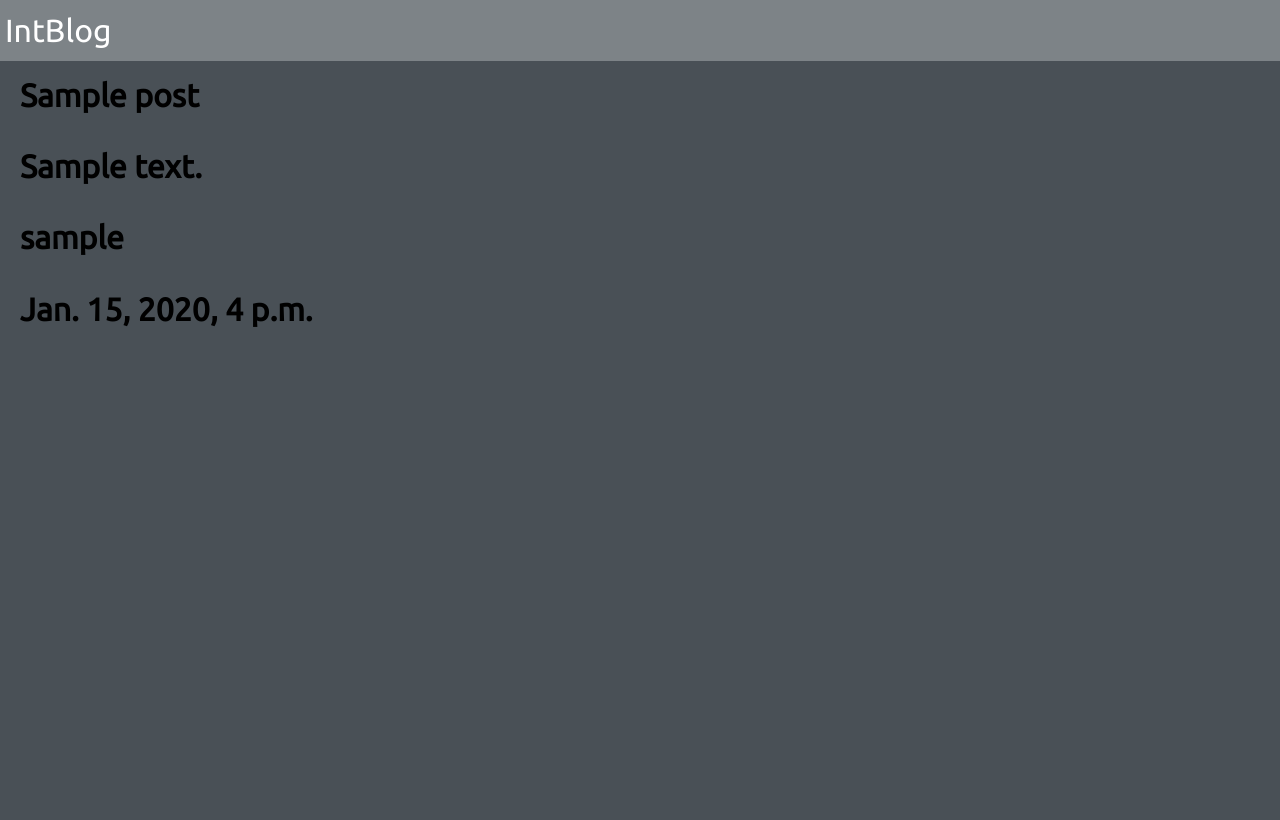
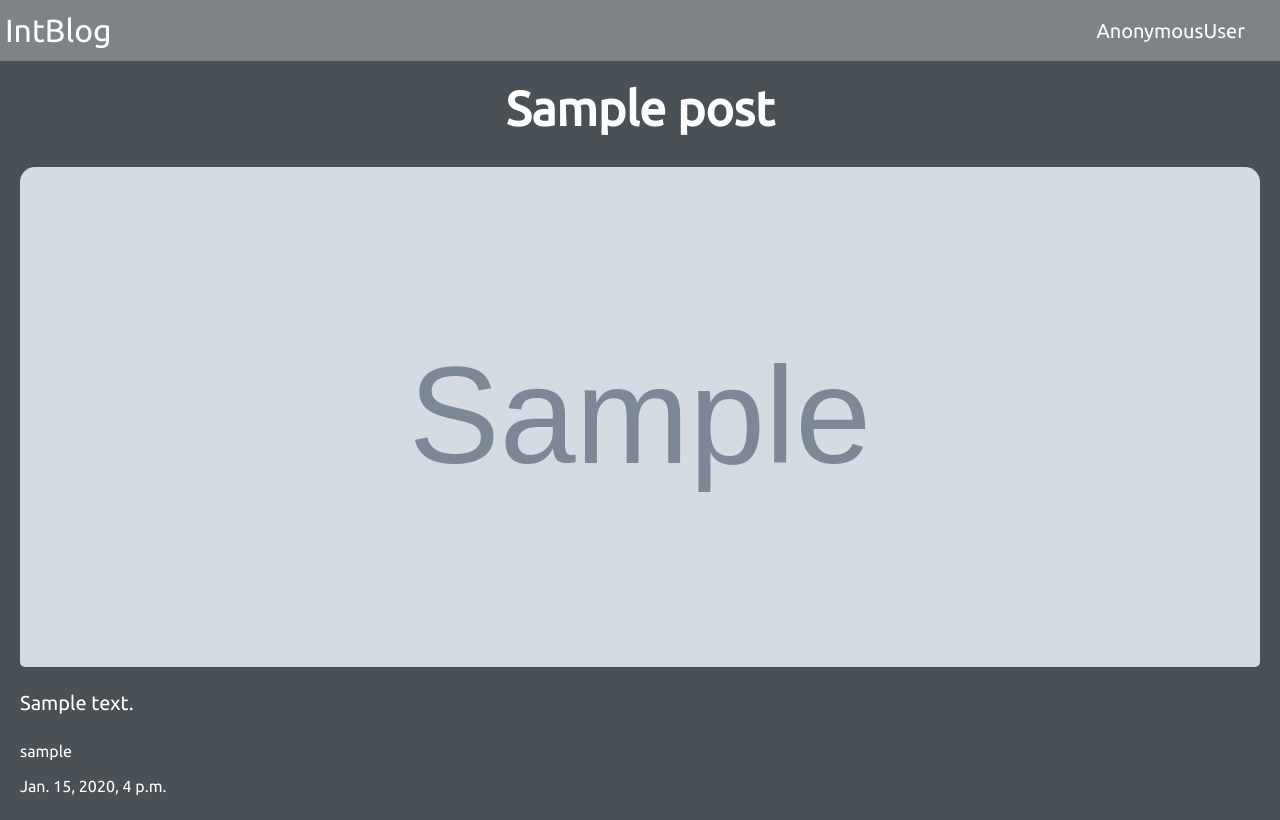
Before and after one commit to Revy1664/interestingBlog, a Django app: page /posts/1 in a window 1280 px wide. Before the commit the page ends 327 px from the top, so only its background shows below. Run offline with Django 5.2, Linux system fonts and the light colour scheme; tables that the repository leaves empty hold one stand-in row (values such as "Sample post"); grey boxes marked "Sample" are stand-in pictures.

Commit message:
added styles to detail page, change the update view. Now only author can update his posts

```diff
--- a/mysite/apps/blog/forms.py
+++ b/mysite/apps/blog/forms.py
@@ -7,11 +7,11 @@ class CreatePostForm(forms.ModelForm):
 
 	class Meta:
 		model = Post
-		fields = ["title", "text"]
+		fields = ["title", "text", "image"]
 
 
 class UpdatePostForm(forms.ModelForm):
 
 	class Meta:
 		model = Post
-		fields = ["title", "text"]
+		fields = ["title", "text", "image"]
--- a/mysite/apps/blog/static/css/blog_styles.css
+++ b/mysite/apps/blog/static/css/blog_styles.css
@@ -42,6 +42,12 @@ header .navbar .logo {
     color: white;
 }
 
+header .navbar .user {
+    color: #fff;
+    float: right;
+    font-size: 20px;
+    margin: 10px 40px 0px 0px;
+}
 
 /* spacer */
 .spacer {
@@ -91,4 +97,35 @@ main .post-card .post-title:hover {
     color: #adadad;
 }
 
+/* detail page */
+
+main .post .post-title {
+    color: #fff;
+    font-size: 48px;
+    text-align: center;
+}
+
+main .post .post-image {
+    width: 100%;
+    height: 500px;
+    border-radius: 15px 15px 5px 5px;
+    overflow: hidden;
+    object-fit: cover;
+    display: block;
+}
+
+main .post .post-info .post-body {
+    width: 100%;
+    font-size: 20px;
+    margin: 20px 0px;
+}
+
+main .post .post-interact button {
+    font-size: 20px;
+    border: none;
+    padding: 10px;
+    border-radius: 10px;
+    background-color: #adadad;
+}
+
 /* footer */
--- a/mysite/apps/blog/views.py
+++ b/mysite/apps/blog/views.py
@@ -59,18 +59,16 @@ def update_post(request, id):
 	form = UpdatePostForm(instance=post) # get form with previous data inside
 
 	if request.method == "POST":
-		form = UpdatePostForm(request.POST, instance=post)
+		form = UpdatePostForm(request.POST, request.FILES, instance=post)
 		if form.is_valid():
-			title = form.cleaned_data["title"] # get updated post title
-			text = form.cleaned_data["text"] # get updated post text
-
-			post.title = title # change title
-			post.text = text # change text
 			post.save() # save updated data
 
 			return redirect("index") # redirect to page with all posts
 
-	return render(request, "blog/update_post.html", {"form": form})
+	if post.author == request.user:
+		return render(request, "blog/update_post.html", {"form": form})
+	else:
+		return redirect("index")
 
 
 def delete_post(request, id):
--- a/templates/base.html
+++ b/templates/base.html
@@ -15,6 +15,7 @@
 	<header>
 		<nav class="navbar">
 			<a class="logo" href="{% url 'index' %}">IntBlog</a>
+			<a class="user" href="#">{{ user }}</a>
 		</nav>
 	</header>
 	<div class="spacer">
--- a/templates/blog/detail_post.html
+++ b/templates/blog/detail_post.html
@@ -4,9 +4,20 @@
 
 {% block content %}
 
-	<h1>{{ post.title }}</h1>
-	<h1>{{ post.text }}</h1>
-	<h1>{{ post.author }}</h1>
-	<h1>{{ post.publication_date }}</h1>
+	<div class="post">
+		<h1 class="post-title">{{ post.title }}</h1>
+		<img class="post-image" src="{{ post.image.url }}" alt="post image">
+		<div class="post-info">
+			<p class="post-body">{{ post.text }}</p>
+			<p class="author-name">{{ post.author }}</p>
+			<p class="publication-date">{{ post.publication_date }}</p>
+		</div>
+		<div class="post-interact">
+			{% if post.author == request.user %}
+				<button><a href="{% url 'update-post' post.id %}">Edit</a></button>
+				<button><a href="{% url 'delete-post' post.id %}">Delete</a></button>
+			{% endif %}
+		</div>
+	</div>
 
 {% endblock content %}
--- a/templates/blog/update_post.html
+++ b/templates/blog/update_post.html
@@ -5,7 +5,7 @@
 {% block content %}
 
 	<h1>Update</h1>
-	<form method="POST">
+	<form method="POST" enctype="multipart/form-data">
 		{% csrf_token %}
 		{{ form.as_p }}
 		<input type="submit" value="Send">
```
Also changed, not shown: media/post-images/wallpaperflare.com_wallpaper_1_AyS7mER.jpg (added), media/post-images/wallpaperflare.com_wallpaper_XJo5sQm.jpg (added), media/post-images/Без_названия.jpg (added), media/post-images/Без_названия_cdY27zA.jpg (added).
